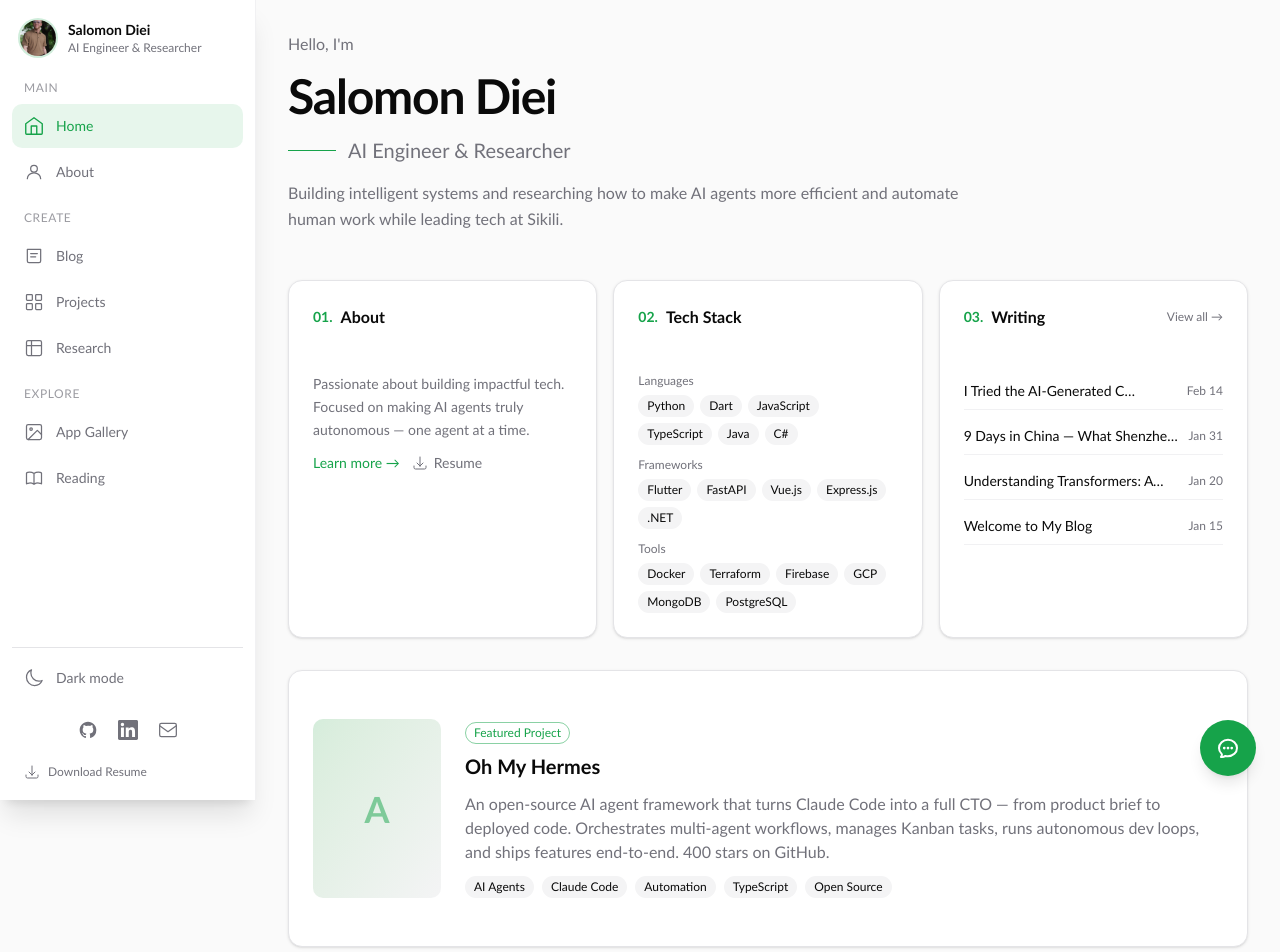
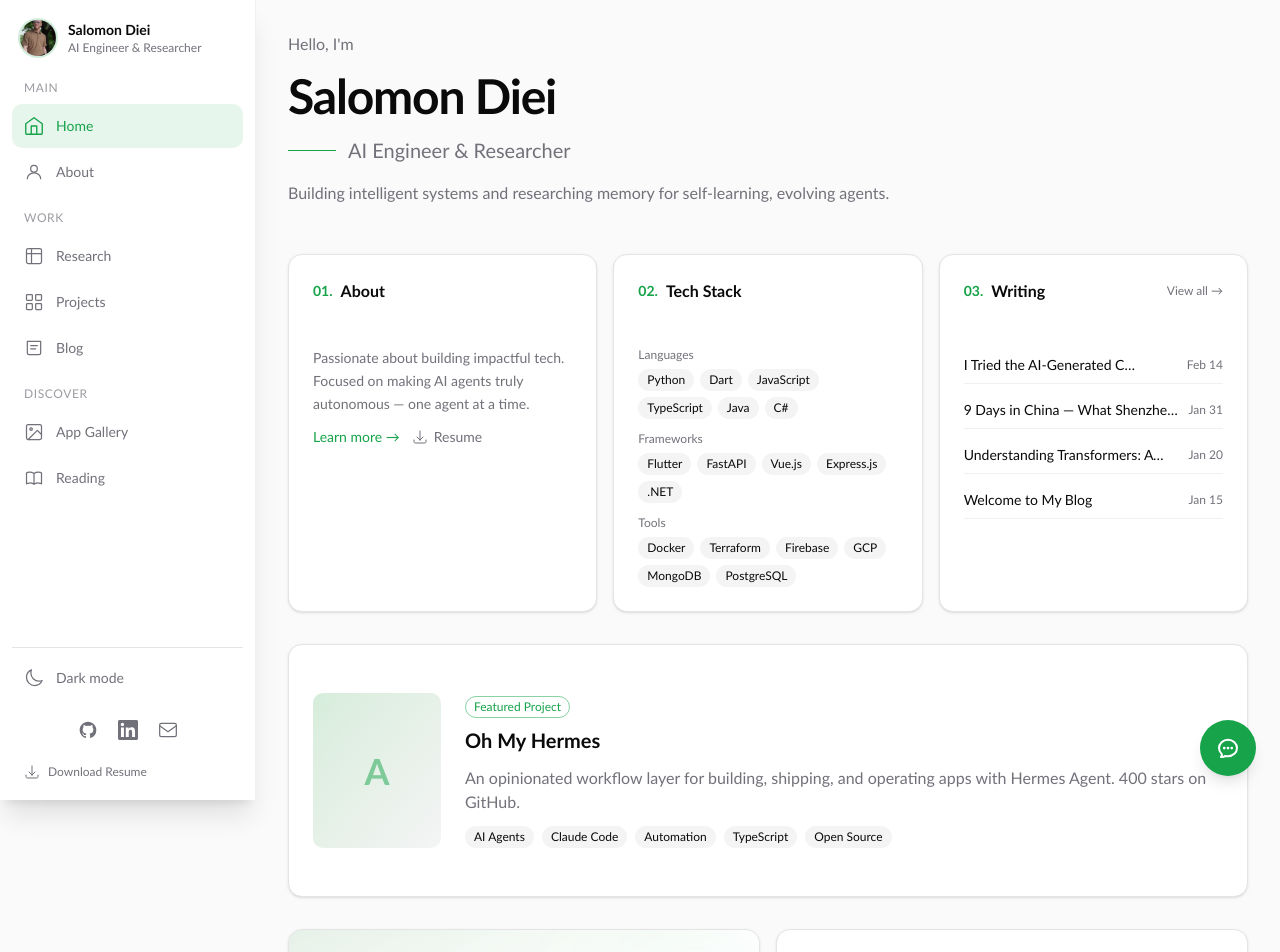
Before and after one commit to Salomondiei08/portfolio, a Next.js app: page / in a window 1280 px wide. Shown: the top 952 px of the page. Built offline with nearby package versions, Linux system fonts and the light colour scheme.

Commit message:
feat: update portfolio content — featured project, projects list, experience, awards, nav

```diff
--- a/next.config.js
+++ b/next.config.js
@@ -1,7 +1,7 @@
 /** @type {import("next").NextConfig} */
 const nextConfig = {
   images: {
-    domains: ["tour.ci", "www.tour.ci", "res.cloudinary.com"],
+    domains: ["tour.ci", "www.tour.ci", "res.cloudinary.com", "raw.githubusercontent.com"],
     remotePatterns: [
       {
         protocol: "https",
@@ -15,7 +15,30 @@ const nextConfig = {
         protocol: "https",
         hostname: "res.cloudinary.com",
       },
+      {
+        protocol: "https",
+        hostname: "raw.githubusercontent.com",
+      },
     ],
+  },
+  async headers() {
+    return [
+      {
+        source: "/(.*)",
+        headers: [
+          // Prevent clickjacking
+          { key: "X-Frame-Options", value: "DENY" },
+          // Prevent MIME-type sniffing
+          { key: "X-Content-Type-Options", value: "nosniff" },
+          // Limit Referer header leakage to external services
+          { key: "Referrer-Policy", value: "strict-origin-when-cross-origin" },
+          // Enforce HTTPS for 2 years
+          { key: "Strict-Transport-Security", value: "max-age=63072000; includeSubDomains; preload" },
+          // Disable unused browser features
+          { key: "Permissions-Policy", value: "camera=(), microphone=(), geolocation=()" },
+        ],
+      },
+    ];
   },
 };
 
--- a/src/app/about/page.tsx
+++ b/src/app/about/page.tsx
@@ -6,21 +6,9 @@ import { Button } from "@/components/ui/button";
 export const metadata = {
   title: "About Salomon Diei | AI Engineer & Autonomous Agents Researcher",
   description: "Salomon Diei is an AI Engineer, CTO at Sikili, and autonomous agents researcher focused on improving agent efficiency and automating human work.",
-  keywords: [
-    "Salomon Diei biography",
-    "KOREATECH AI student",
-    "Sikili CTO",
-    "GKS scholarship recipient",
-    "Korean Government Scholarship",
-    "AI engineer South Korea",
-    "Cheonan software developer",
-    "Institut Ivoirien de Technologie alumni",
-    "Google Cloud Certified engineer",
-    "Flutter mobile developer",
-    "Gorange 5G hackathon winner",
-    "Ivorian tech entrepreneur",
-    "Futurafric technical lead",
-  ],
+  alternates: {
+    canonical: "https://salomondiei.com/about",
+  },
 };
 
 const experience = [
@@ -52,7 +40,7 @@ const experience = [
     highlights: ["Mobile Leadership", "Flutter", "UI/UX to Deployment", "Cross-platform Standards"],
   },
   {
-    role: "Junior Software Engineer",
+    role: "Software Engineer",
     company: "Casys Technologies",
     period: "Oct 2021 - Feb 2022",
     location: "Cote d'Ivoire",
@@ -88,7 +76,6 @@ const certifications = [
 const awards = [
   "GKS (Korean Government Scholarship) Recipient - 2024",
   "1st Place - Gorange 5G Hackathon - 2022",
-  "Top 10 - GDG DevFest Hackathon - 2022",
   "10,000 Codeurs Ambassador - 2021",
 ];
 
--- a/src/app/page.tsx
+++ b/src/app/page.tsx
@@ -33,7 +33,7 @@ export default function Home() {
           <h2 className="text-xl text-muted-foreground">AI Engineer & Researcher</h2>
         </div>
         <p className="text-muted-foreground leading-relaxed max-w-2xl">
-          Building intelligent systems and researching how to make AI agents more efficient and automate human work while leading tech at Sikili.
+          Building intelligent systems and researching memory for self-learning, evolving agents.
         </p>
       </section>
 
--- a/src/components/portfolio/Experience.tsx
+++ b/src/components/portfolio/Experience.tsx
@@ -22,7 +22,7 @@ const experiences = [
     description: "Led end-to-end mobile app delivery from UI/UX to production and established cross-platform best practices.",
   },
   {
-    role: "Junior Software Engineer",
+    role: "Software Engineer",
     company: "Casys Technologies",
     period: "Oct 2021 - Feb 2022",
     description: "Built a JavaCard and Batch CLI tool for smart-card encoding automation, improving process speed by 300%.",
--- a/src/components/portfolio/Sidebar.tsx
+++ b/src/components/portfolio/Sidebar.tsx
@@ -72,12 +72,12 @@ const navigation = {
     { name: "Home", href: "/", icon: <HomeIcon /> },
     { name: "About", href: "/about", icon: <AboutIcon /> },
   ],
-  create: [
+  work: [
+    { name: "Research", href: "/research", icon: <ResearchIcon /> },
+    { name: "Projects", href: "/projects", icon: <ProjectsIcon /> },
     { name: "Blog", href: "/blog", icon: <BlogIcon /> },
-    { name: "Projects", href: "/projects", icon: <ProjectsIcon /> },
-    { name: "Research", href: "/research", icon: <ResearchIcon /> },
   ],
-  explore: [
+  discover: [
     { name: "App Gallery", href: "/gallery/apps", icon: <GalleryIcon /> },
     { name: "Reading", href: "/reading", icon: <ReadingIcon /> },
   ],
@@ -284,8 +284,8 @@ export function Sidebar() {
           {/* Navigation */}
           <div className="flex-1 overflow-y-auto overflow-x-hidden">
             <NavSection title="Main" items={navigation.main} />
-            <NavSection title="Create" items={navigation.create} />
-            <NavSection title="Explore" items={navigation.explore} />
+            <NavSection title="Work" items={navigation.work} />
+            <NavSection title="Discover" items={navigation.discover} />
           </div>
 
           {/* Bottom section */}
--- a/src/lib/portfolio-data.ts
+++ b/src/lib/portfolio-data.ts
@@ -27,7 +27,7 @@ export const portfolioProjects: PortfolioProject[] = [
     id: "oh-my-hermes",
     title: "Oh My Hermes",
     description:
-      "An open-source AI agent framework that turns Claude Code into a full CTO — from product brief to deployed code. Orchestrates multi-agent workflows, manages Kanban tasks, runs autonomous dev loops, and ships features end-to-end. 400 stars on GitHub.",
+      "An opinionated workflow layer for building, shipping, and operating apps with Hermes Agent. 400 stars on GitHub.",
     tags: ["AI Agents", "Claude Code", "Automation", "TypeScript", "Open Source"],
     image: "https://res.cloudinary.com/dadnrpnid/image/upload/v1770615297/ai_Resraercher_zjj10d.png",
     links: [
@@ -52,13 +52,22 @@ export const portfolioProjects: PortfolioProject[] = [
     ],
   },
   {
-    id: "autonomous-ai-agent-researcher",
-    title: "Autonomous AI Agent Researcher",
+    id: "kernel",
+    title: "Kernel",
     description:
-      "An end-to-end AI research assistant that takes a problem, proposes hypotheses, runs experiments, and produces research outputs.",
-    tags: ["AI", "Research", "Automation"],
-    image: "https://res.cloudinary.com/dadnrpnid/image/upload/v1770615297/ai_Resraercher_zjj10d.png",
-    links: [],
+      "A shared memory layer for AI agents. Kernel gives agents persistent, structured memory so they can learn, recall context, and collaborate across sessions.",
+    tags: ["AI Agents", "Memory", "Open Source", "TypeScript"],
+    image: "https://github.com/Salomondiei08/kernel-agent-memory/raw/main/docs/assets/kernel-logo.png",
+    links: [
+      {
+        label: "Website",
+        href: "https://www.usekernel.dev/",
+      },
+      {
+        label: "GitHub",
+        href: "https://github.com/Salomondiei08/kernel-agent-memory",
+      },
+    ],
   },
   {
     id: "tourci",
```
